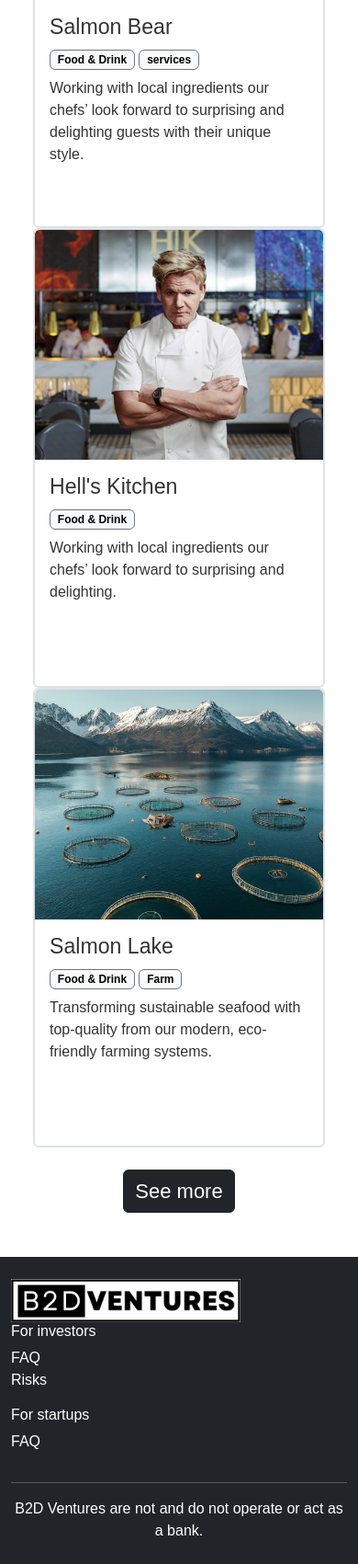
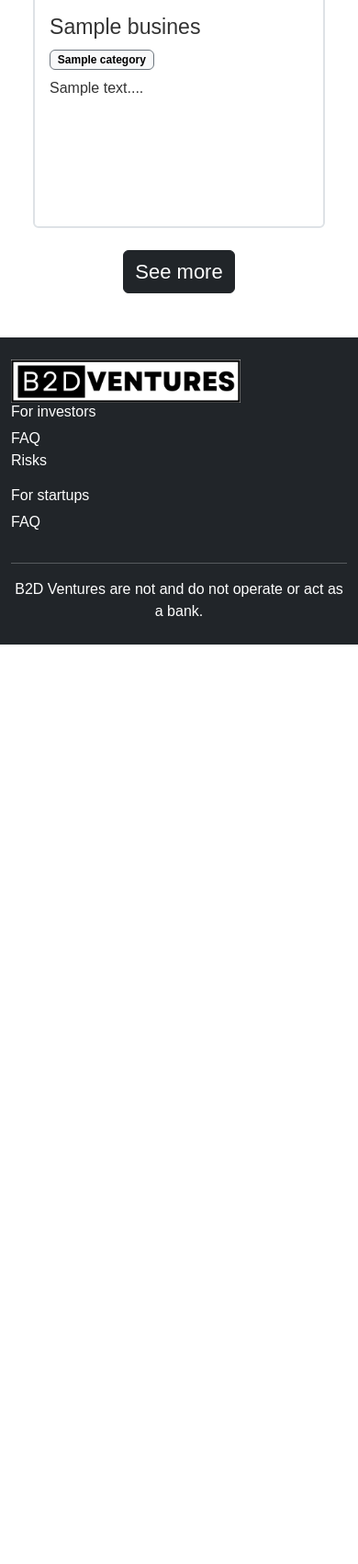
Before and after one commit to J-Jullaphong/b2d-ventures, a Django app: page / in a window 390 px wide. Shown: the part 914-2615 px from the top of the page at 92% size. After the commit the page ends 1615 px from the top, so only its background shows below. Run offline with Django 4.2, Linux system fonts and the light colour scheme; tables that the repository leaves empty hold one stand-in row (values such as "Sample post").

Commit message:
Complete Top Deal section in home page

```diff
--- a/b2d/templates/b2d/home.html
+++ b/b2d/templates/b2d/home.html
@@ -4,8 +4,8 @@
 {% block style %}
     <link href="{% static 'css/home.css' %}" rel="stylesheet">
     <style>
-        .carousel-item{
-            background-color:black;
+        .carousel-item {
+            background-color: black;
         }
 
         .img_slide {
@@ -14,7 +14,7 @@
             -moz-background-size: cover;
             background-size: cover;
             -o-background-size: cover;
-            opacity:0.5;
+            opacity: 0.5;
         }
 
         /**
@@ -25,6 +25,7 @@
             color: #fff;
             border: 2px solid #fff;
         }
+
         .btn-transparent:hover {
             background-color: black;
         }
@@ -87,12 +88,12 @@
             height: 250px;
         }
 
-        .card:hover .card-img-top{
+        .card:hover .card-img-top {
             height: 200px;
             transition: all 0.5s;
         }
 
-        .card:hover .card-body{
+        .card:hover .card-body {
             transition: all 0.5s;
         }
 
@@ -106,7 +107,8 @@
 {% block content %}
     <div id="mainCarousel" class="carousel slide carousel-fade" data-bs-ride="carousel">
         <div class="carousel-indicators">
-        <button type="button" data-bs-target="#mainCarousel" data-bs-slide-to="0" class="active" aria-current="true" aria-label="Slide 1"></button>
+            <button type="button" data-bs-target="#mainCarousel" data-bs-slide-to="0" class="active" aria-current="true"
+                    aria-label="Slide 1"></button>
             <button type="button" data-bs-target="#mainCarousel" data-bs-slide-to="1" aria-label="Slide 2"></button>
             <button type="button" data-bs-target="#mainCarousel" data-bs-slide-to="2" aria-label="Slide 3"></button>
         </div>
@@ -115,25 +117,31 @@
                 <img src="{% static 'images/salmon.png' %}" class="d-block w-100 img_slide" alt="salmon">
                 <div class="carousel-caption">
                     <h1 class="animated fadeInRight">Salmon Bear</h1>
-                <p class="animated fadeInRight"><p>Working with local ingredients our chefs look forward to
+                    <p class="animated fadeInRight">
+                    <p>Working with local ingredients our chefs look forward to
                         surprising and delighting guests with their unique style.</p>
-                <p class="animated fadeInRight"><a href="#" class="btn btn-transparent btn-rounded btn-large">Learn More</a></p>
+                    <p class="animated fadeInRight"><a href="#" class="btn btn-transparent btn-rounded btn-large">Learn
+                        More</a></p>
                 </div>
             </div>
             <div class="carousel-item">
                 <img src="{% static 'images/noodle-golden.png' %}" class="d-block w-100 img_slide" alt="noodle-golden">
                 <div class="carousel-caption">
                     <h1 class="animated fadeInRight">Noodle Golden</h1>
-                <p class="animated fadeInRight"><p>Thai dish of soft rice noodles served with curry and fresh vegetables.</p>
-                <p class="animated fadeInRight"><a href="#" class="btn btn-transparent btn-rounded btn-large">Learn More</a></p>
+                    <p class="animated fadeInRight">
+                    <p>Thai dish of soft rice noodles served with curry and fresh vegetables.</p>
+                    <p class="animated fadeInRight"><a href="#" class="btn btn-transparent btn-rounded btn-large">Learn
+                        More</a></p>
                 </div>
             </div>
             <div class="carousel-item">
                 <img src="{% static 'images/car.png' %}" class="d-block w-100 img_slide" alt="Car">
                 <div class="carousel-caption">
                     <h1 class="animated fadeInRight">Mercedes-Benz</h1>
-                <p class="animated fadeInRight"><p>Wellness, Productivity, Safety, and Entertainment all in one package.</p>
-                <p class="animated fadeInRight"><a href="#" class="btn btn-transparent btn-rounded btn-large">Learn More</a></p>
+                    <p class="animated fadeInRight">
+                    <p>Wellness, Productivity, Safety, and Entertainment all in one package.</p>
+                    <p class="animated fadeInRight"><a href="#" class="btn btn-transparent btn-rounded btn-large">Learn
+                        More</a></p>
                 </div>
             </div>
         </div>
@@ -151,108 +159,63 @@
     <div class="container my-5">
         <h2 class="text-left" style="font-style:bold;">TOP DEAL</h2>
         <p class="text-left" style="color:#585757;">The deals attracting the most interest right now</p>
-
         <div class="row">
+            {% for business in businesses %}
                 <div class="col-md-4">
-            <div class="card mx-4 border border-2" onclick="location.href='#';" style="cursor: pointer;">
+                    <div class="card mx-4 border border-2"
+                         onclick="location.href='{% url 'b2d:business_detail' business.id %}';"
+                         style="cursor: pointer;">
                         <div class="card-img">
-                    <img src="{% static 'images/Salmon.png' %}" class="card-img-top" alt="Salmon Bear">
+                            <img src="https://{{ settings.AWS_S3_CUSTOM_DOMAIN }}/business_docs/{{ business.id }}/photo1.jpg"
+                                 class="card-img-top" alt="{{ business.name }}">
                         </div>
                         <div class="card-body">
-                    <h3 class="card-title">Salmon Bear</h3>
-                    <span class="badge bg-light border border-secondary mr-1 mb-2" style="color:black;">Food & Drink</span>
-                    <span class="badge bg-light border border-secondary mr-1 mb-2" style="color:black;">services</span>
+                            <h3 class="card-title">{{ business.name }}</h3>
+                            {% if business.category %}
+                                <span class="badge bg-light border border-secondary mr-1 mb-2"
+                                      style="color:black;">{{ business.category.category_name }}</span>
+                            {% endif %}
                             <div class="card-body-info">
-                        <p class="card-text card-summary">Working with local ingredients our chefs’ look forward to surprising and delighting guests with their unique style.</p>
+                                <p class="card-text card-summary">{{ business.description|slice:":80" }}...</p>
                             </div>
                             <div class="card-details">
-                        <p class="card-text">Working with local ingredients our chefs’ look forward to surprising and delighting guests with their unique style.</p>
-                        <div class="progress" role="progressbar" aria-label="Basic example" aria-valuenow="3"
-                            aria-valuemin="0" aria-valuemax="100" style="height: 10px; background-color: #E2D9D9;">
-                            <div class="progress-bar w-50" style="background-color: #41F400;"></div>
+                                <p class="card-text">{{ business.description }}</p>
+                                {% with business.fundraising_set.last as fundraise %}
+                                    <div class="progress mb-3" role="progressbar"
+                                         style="height: 10px; background-color: #E2D9D9;">
+                                        <div class="progress-bar"
+                                             style="width: {{ fundraise.get_percentage_investment }}%; background-color: #41F400;"></div>
                                     </div>
 
                                     <p></p>
                                     <div class="text-underline mb-3">
-                            <h5><strong>Raised:</strong> $1,600,000</h5>
+                                        <h5><strong>Raised:</strong> ${{ fundraise.get_current_investment|default:"0" }}
+                                        </h5>
                                     </div>
                                     <div class="text-underline mb-3">
-                            <h5><strong>Target:</strong> $2,000,000</h5>
+                                        <h5><strong>Target:</strong> ${{ fundraise.goal_amount|default:"0" }}</h5>
                                     </div>
                                     <div>
-                            <h5><strong>Investors:</strong> 8</h5>
+                                        <h5><strong>Investors:</strong> {{ fundraise.investment_set.count|default:"0" }}
+                                        </h5>
+                                    </div>
+                                {% endwith %}
                             </div>
                         </div>
                     </div>
                 </div>
+            {% empty %}
+                <div class="col text-center pt-5" style="height:600px">
+                    <h4>No businesses found.</h4>
                 </div>
-
-        <div class="col-md-4">
-            <div class="card mx-4 border border-2" onclick="location.href='#';" style="cursor: pointer;">
-                <div class="card-img">
-                    <img src="{% static 'images/Hell_Kitchen.png' %}" class="card-img-top" alt="Hell's Kitchen">
+            {% endfor %}
         </div>
-                <div class="card-body">
-                    <h3 class="card-title">Hell's Kitchen</h3>
-                    <span class="badge bg-light border border-secondary mr-1 mb-2" style="color:black;">Food & Drink</span>
-                    <p class="card-text card-summary">Working with local ingredients our chefs’ look forward to surprising and delighting.</p>
-                    <div class="card-details">
-                        <p class="card-text">Working with local ingredients our chefs’ look forward to surprising and delighting.</p>
-                        <div class="progress" role="progressbar" aria-label="Basic example" aria-valuenow="3"
-                            aria-valuemin="0" aria-valuemax="100" style="height: 10px; background-color: #E2D9D9;">
-                            <div class="progress-bar w-25" style="background-color: #41F400;"></div>
-                        </div>
-                        <p></p>
-                        <div class="text-underline mb-3">
-                            <h5><strong>Raised:</strong> $1,600,000</h5>
-                        </div>
-                        <div class="text-underline mb-3">
-                            <h5><strong>Target:</strong> $2,000,000</h5>
-                        </div>
-                        <div>
-                            <h5><strong>Investors:</strong> 8</h5>
-                        </div>
-                    </div>
-                </div>
+        <div class="row my-4  mx-4">
+            <div class="text-center">
+                <a href="{% url 'b2d:search_page' %}" class="btn btn-dark col-md-4 seeMore">See more</a>
             </div>
         </div>
 
-        <div class="col-md-4">
-            <div class="card mx-4 border border-2" onclick="location.href='#';" style="cursor: pointer;">
-                <div class="card-img">
-                    <img src="{% static 'images/Salmon_lake.png' %}" class="card-img-top" alt="Salmon Lake">
-                </div>
-                <div class="card-body">
-                    <h3 class="card-title">Salmon Lake</h3>
-                    <span class="badge bg-light border border-secondary mr-1 mb-2" style="color:black;">Food & Drink</span>
-                    <span class="badge bg-light border border-secondary mr-1 mb-2" style="color:black;">Farm</span>
-                    <p class="card-text card-summary">Transforming sustainable seafood with top-quality from our modern, eco-friendly farming systems.</p>
-                    <div class="card-details">
-                        <p class="card-text">Transforming sustainable seafood with top-quality from our modern, eco-friendly farming systems.</p>
-                        <div class="progress " role="progressbar" aria-label="Basic example" aria-valuenow="3"
-                            aria-valuemin="0" aria-valuemax="100" style="height: 10px; background-color: #E2D9D9;">
-                            <div class="progress-bar w-50" style="background-color: #41F400;"></div>
-                        </div>
-                        <p></p>
-                        <div class="text-underline mb-3">
-                            <h5><strong>Raised:</strong> $1,600,000</h5>
-                        </div>
-                        <div class="text-underline mb-3">
-                            <h5><strong>Target:</strong> $2,000,000</h5>
-                        </div>
-                        <div>
-                            <h5><strong>Investors:</strong> 8</h5>
-                        </div>
-                    </div>
-                </div>
-            </div>
-        </div>
-    </div>
-    <div class="row my-4  mx-4">
-        <div class="text-center">
-            <button class="btn btn-dark col-md-4 seeMore" >See more</button>
-        </div>
-    </div>
     </div>
 
 {% endblock %}
--- a/b2d/urls.py
+++ b/b2d/urls.py
@@ -7,7 +7,7 @@
 app_name = 'b2d'
 
 urlpatterns = [
-    path('', home, name='home'),
+    path('', HomeView.as_view(), name='home'),
     path('businesses/', BusinessListView.as_view(), name='search_page'),
     path('business/<int:pk>/', BusinessDetailView.as_view(), name='business_detail'),
     path('register/', RegistrationFormView.as_view(), name='registration'),
--- a/b2d/views/__init__.py
+++ b/b2d/views/__init__.py
@@ -1,6 +1,6 @@
-from .home import home
 from .registration_form_view import RegistrationFormView
 from .login_view import B2DLoginView
 from .business_profile_view import BusinessProfileView
 from .search_page import BusinessListView
 from .business_detail import BusinessDetailView
+from .home import HomeView
--- a/b2d/views/home.py
+++ b/b2d/views/home.py
@@ -1,5 +1,20 @@
-from django.shortcuts import render
+from django.views.generic import ListView
+from django.conf import settings
+from django.db.models import Count
+from ..models import Business
 
 
-def home(request):
-    return render(request, template_name="b2d/home.html")
+class HomeView(ListView):
+    model = Business
+    template_name = 'b2d/home.html'
+    context_object_name = 'businesses'
+    paginate_by = 3
+
+    def get_queryset(self):
+        queryset = Business.objects.annotate(num_investors=Count('fundraising__investment')).order_by('-num_investors')
+        return queryset
+
+    def get_context_data(self, **kwargs):
+        context = super().get_context_data(**kwargs)
+        context['settings'] = settings
+        return context
```
Lines whose indentation alone changed are shown as unchanged.
